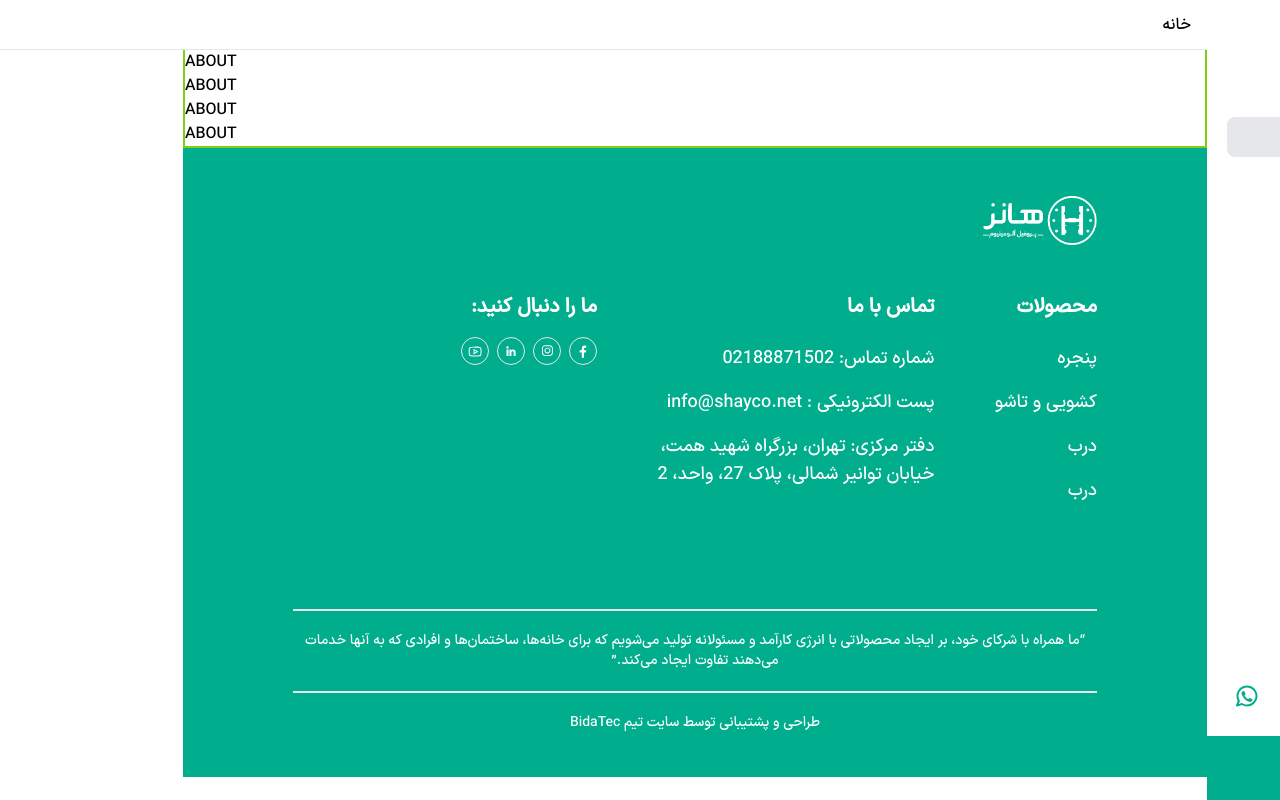
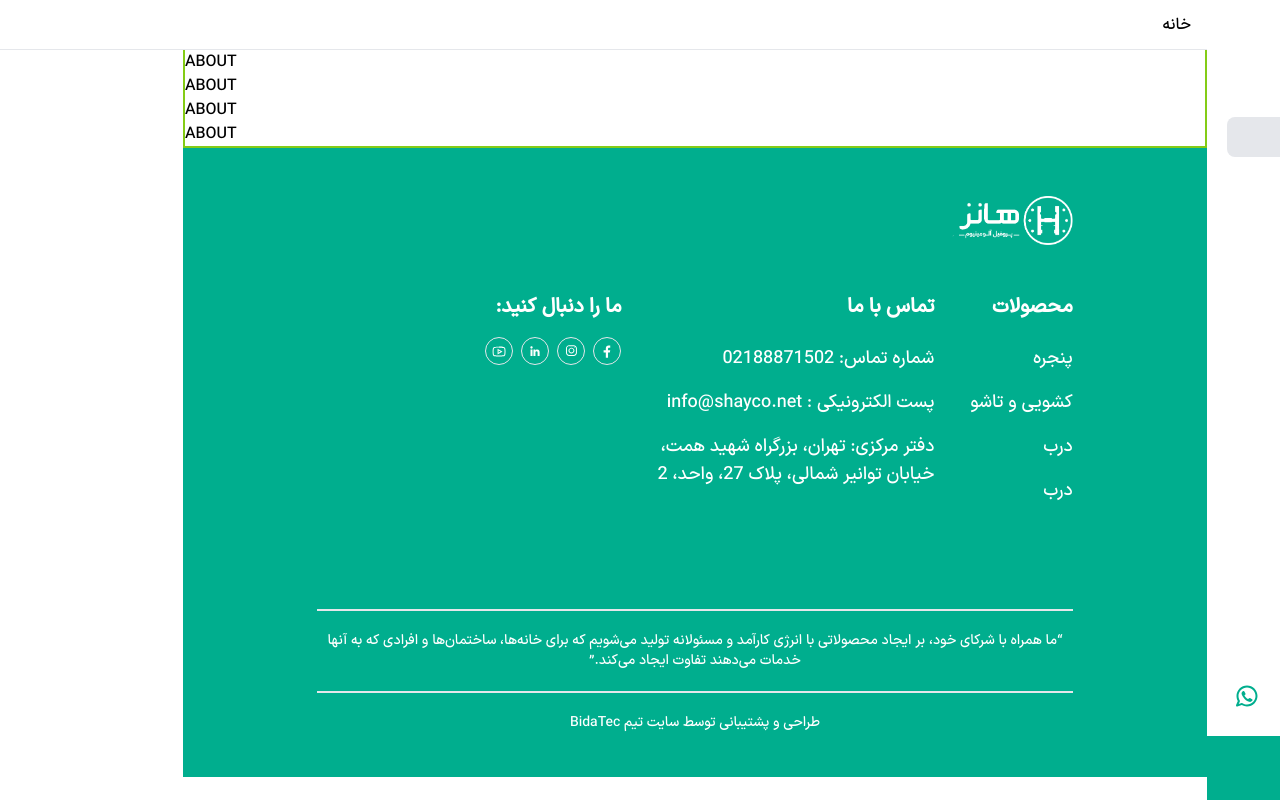
Before and after one commit to zahra-hsb/hanz-, a Next.js app: page /about in a window 1280 px wide. Built offline with nearby package versions, Linux system fonts and the light colour scheme.

Commit message:
edit footer size

```diff
--- a/src/components/layout/Footer/index.jsx
+++ b/src/components/layout/Footer/index.jsx
@@ -3,8 +3,8 @@ import Logo from '../.../../../../../public/icons/hanz-logo-white.png'
 const Footer = () => {
     return (
         <>
-            <footer className="flex flex-col w-full bg-green text-white pt-12 pb-6 px-10 lg:px-[110px] leading-8">
-                <div className="flex justify-between flex-wrap m-auto">
+            <footer className="flex flex-col w-full bg-green text-white pt-12 pb-6 px-10 leading-8">
+                <div className="flex justify-between flex-wrap lg:w-[80%] m-auto">
                     <div className='w-[130px] mb-12'>
                         <div>
                             <Image src={Logo} alt="logo" />
```
